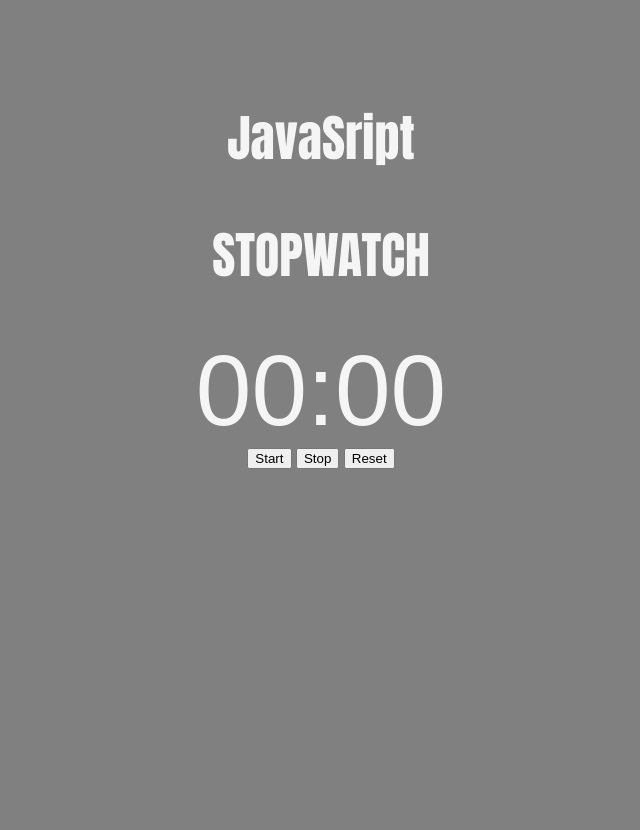
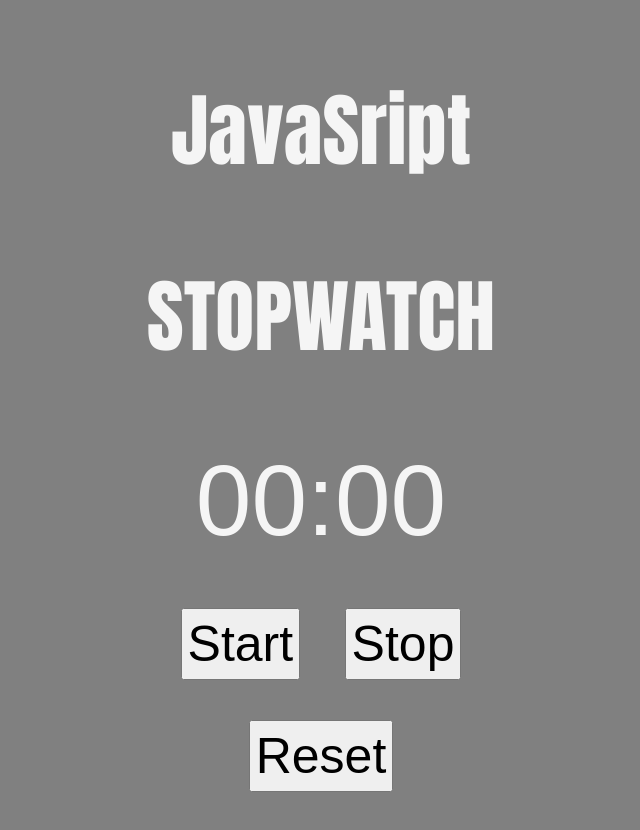
Before and after one commit to GameArtDevelopment/JavaScriptStopwatch, a plain HTML site: page index.html in a window 1280 px wide. Shown: the whole page, without its empty margins (319-959 px from the left). Before the commit the page ends 800 px from the top, so only its background shows below. Drawn offline with Linux system fonts and the light colour scheme.

Commit message:
Adjusted the stopwatch design

```diff
--- a/styles.css
+++ b/styles.css
@@ -6,18 +6,23 @@ body {
 
 h1,h2 {
     font-family: Impact, Haettenschweiler, 'Arial Narrow Bold', sans-serif;
-    font-size: 50px;
+    font-size: 80px;
 }
 
 .stage {
     width: 500px;
-    margin: 100px auto;
+    margin: 70px auto;
     color: whitesmoke;
     text-align: center;
 }
 
 p {
     font-size: 100px;
-    margin:0%
+    margin: 30px;
+}
 
+button {
+    font-size: 50px;
+    padding: 5px;
+    margin: 20px;
 }
```
